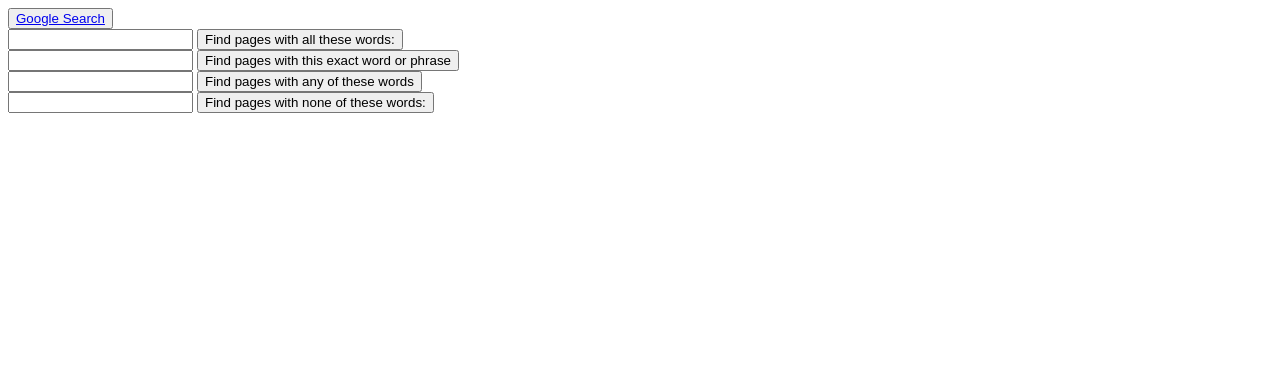
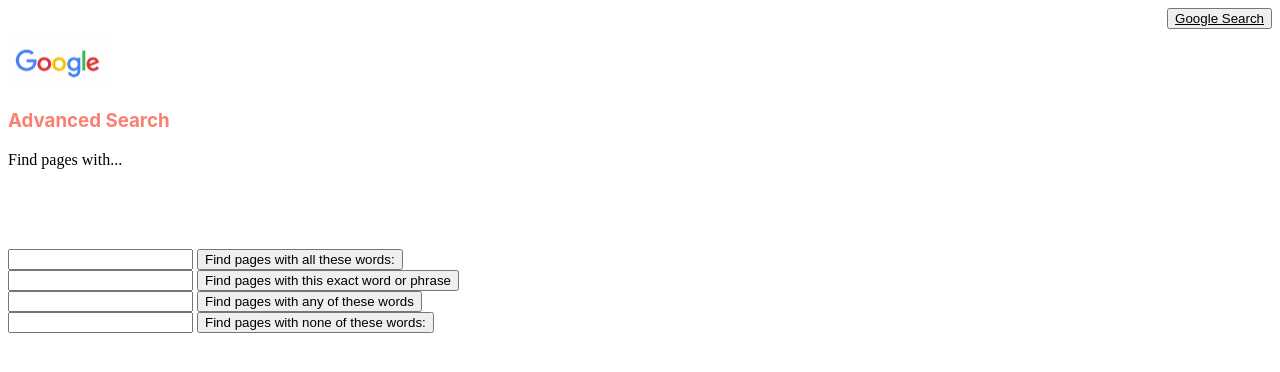
Before and after one commit to zhua633/Search, a plain HTML site: page advanced.html in a window 1280 px wide. Drawn offline with Linux system fonts and the light colour scheme.

Commit message:
added google logo made a few style changes.

```diff
--- a/advanced.html
+++ b/advanced.html
@@ -5,9 +5,18 @@
         <link rel="stylesheet" href="style.css">
 
     </head>
-    <body>
-        <button><a class="nohp" href="index.html">Google Search</a></button>
+    <body style="text-align:left">
+        <div>
+            <button><a href="index.html">Google Search</a></button>
+        </div>
 
+        <img id="smalllogo" src="googlelogo.jpg">
+
+        <h3>Advanced Search</h3>
+
+        <p>Find pages with...</p>
+
+        <div class="div2">
             <form action="https://google.com/search">
                 <input type="text" name="as_q">
                 <input type="submit" value="Find pages with all these words:">
@@ -27,5 +36,6 @@
                 <input type="text" name="as_eq">
                 <input type="submit" value="Find pages with none of these words:">
             </form>
+        </div>
     </body>
 </html>
--- a/style.css
+++ b/style.css
@@ -1,3 +1,32 @@
-nohp{
+body{
+    text-align:center;
+}
+img{
+    width:400px;
+    margin-top:80px;
+}
+
+#smalllogo{
+    float:left;
+    width:100px;
+    margin-top:5px;
+}
+
+h3{
+    color:salmon;
+    font-family:-apple-system, BlinkMacSystemFont, 'Segoe UI', Roboto, Oxygen, Ubuntu, Cantarell, 'Open Sans', 'Helvetica Neue', sans-serif;
+    margin-top: 80px;
+}
+
+a{
     color:black;
 }
+
+div {
+    text-align:right;
+}
+
+.div2{
+    margin-top:80px;
+    text-align:left;
+}
```
Also changed, not shown: images.html (+5 -1 lines), index.html (+9 -5 lines), GoogleImagesLogo.PNG (added), googlelogo.jpg (added). Lines whose indentation alone changed are shown as unchanged.
